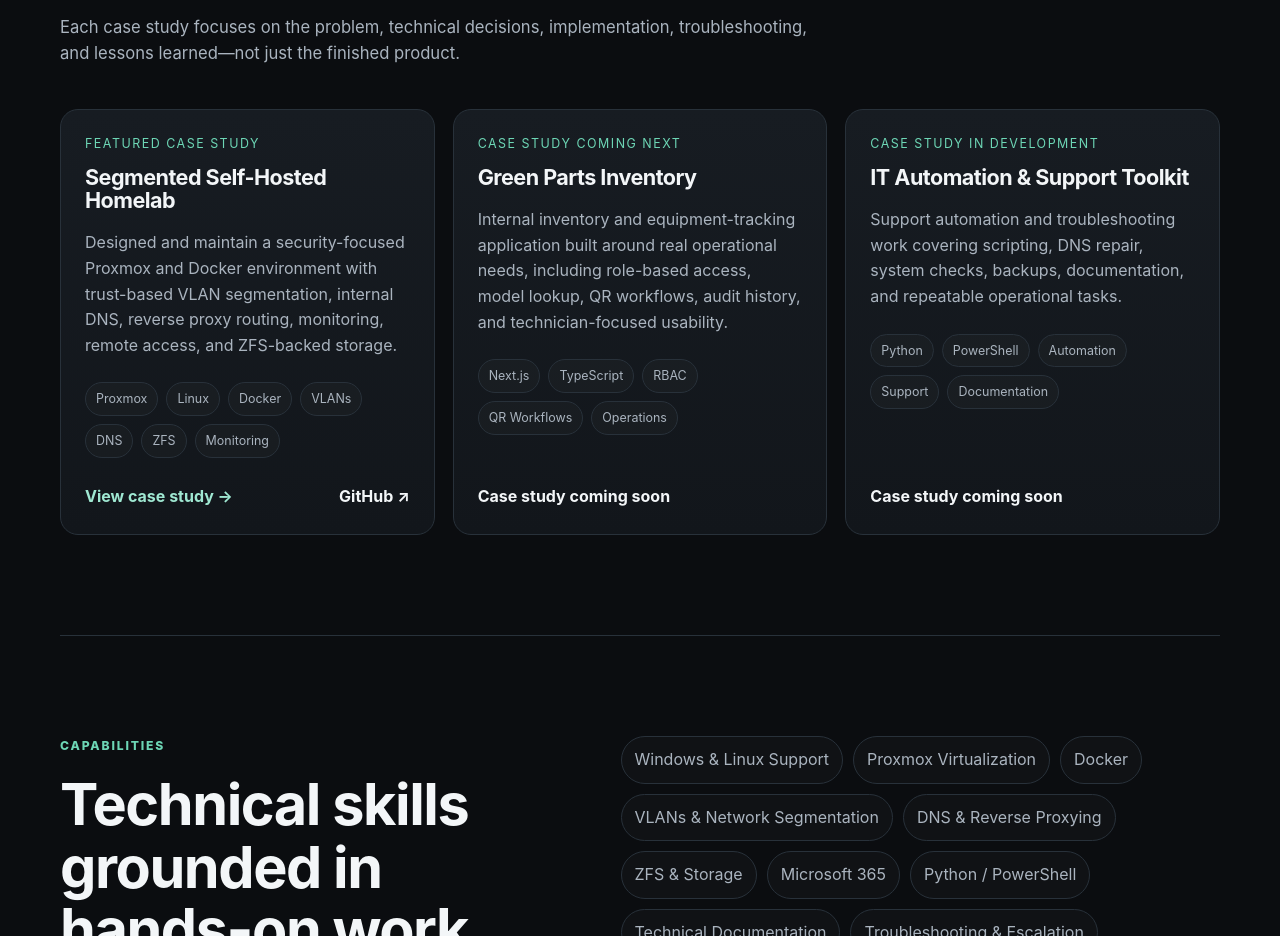
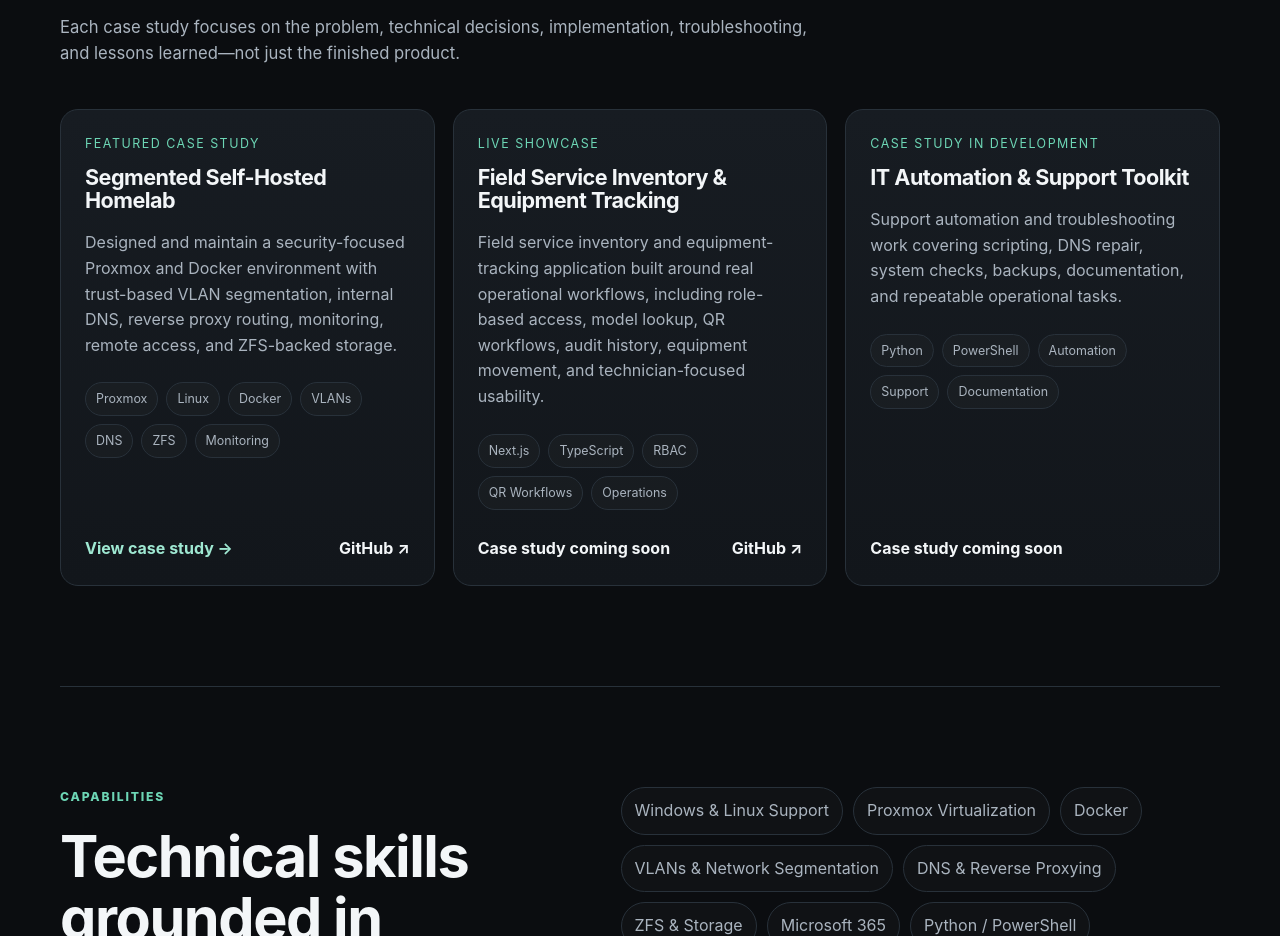
Before and after one commit to Wheelbc-Virtura/portfolio, a Next.js app: page / in a window 1280 px wide. Shown: the part 1042-1978 px from the top of the page. Built offline with nearby package versions, Linux system fonts and the light colour scheme.

Commit message:
commit to add inventory project

```diff
--- a/app/page.tsx
+++ b/app/page.tsx
@@ -33,13 +33,14 @@ const projects = [
     available: true,
   },
   {
-    title: "Green Parts Inventory",
+    title: "Field Service Inventory & Equipment Tracking",
     description:
-      "Internal inventory and equipment-tracking application built around real operational needs, including role-based access, model lookup, QR workflows, audit history, and technician-focused usability.",
+      "Field service inventory and equipment-tracking application built around real operational workflows, including role-based access, model lookup, QR workflows, audit history, equipment movement, and technician-focused usability.",
     tags: ["Next.js", "TypeScript", "RBAC", "QR Workflows", "Operations"],
     href: "",
-    github: "",
-    status: "Case study coming next",
+    demo: "https://field-service-inventory-showcase.vercel.app/",
+    github: "https://github.com/Wheelbc-Virtura/field-service-inventory-showcase",
+    status: "Live showcase",
     available: false,
   },
   {
```
